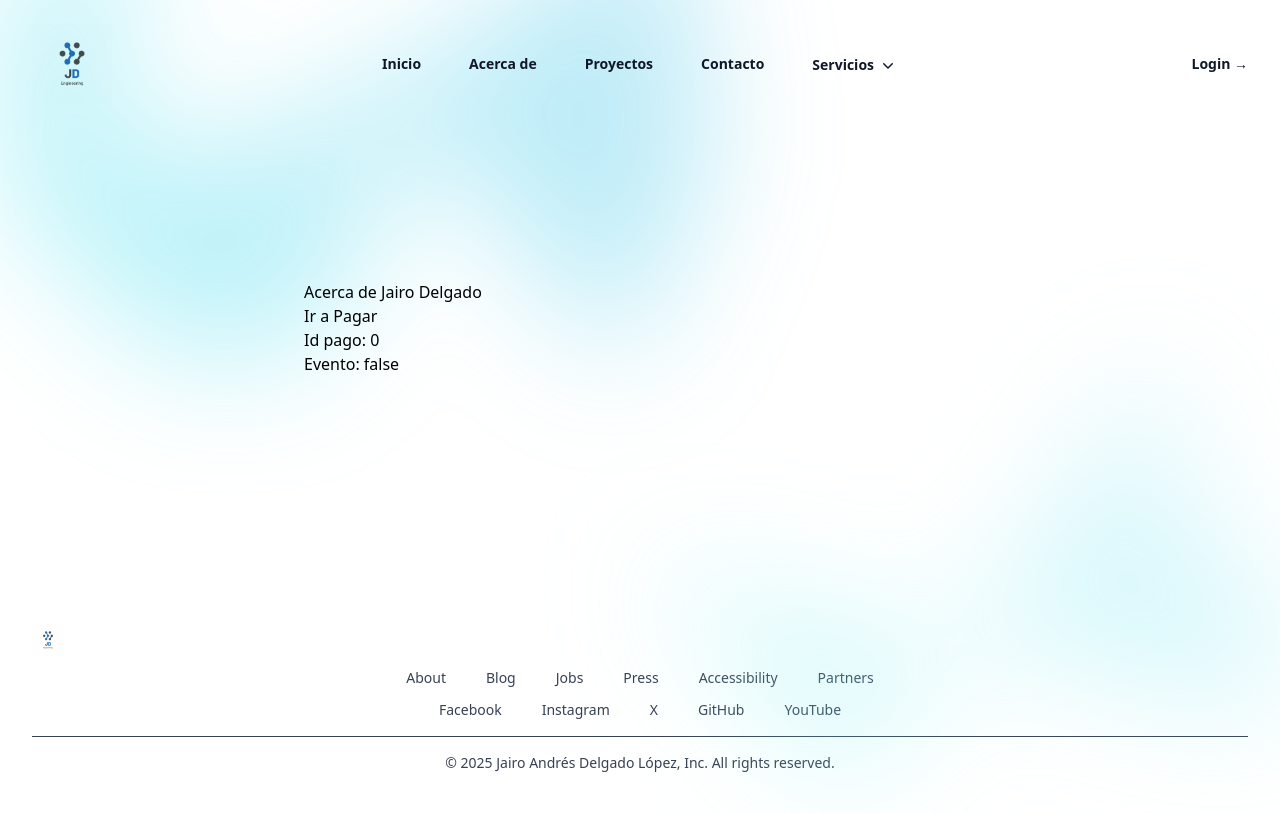
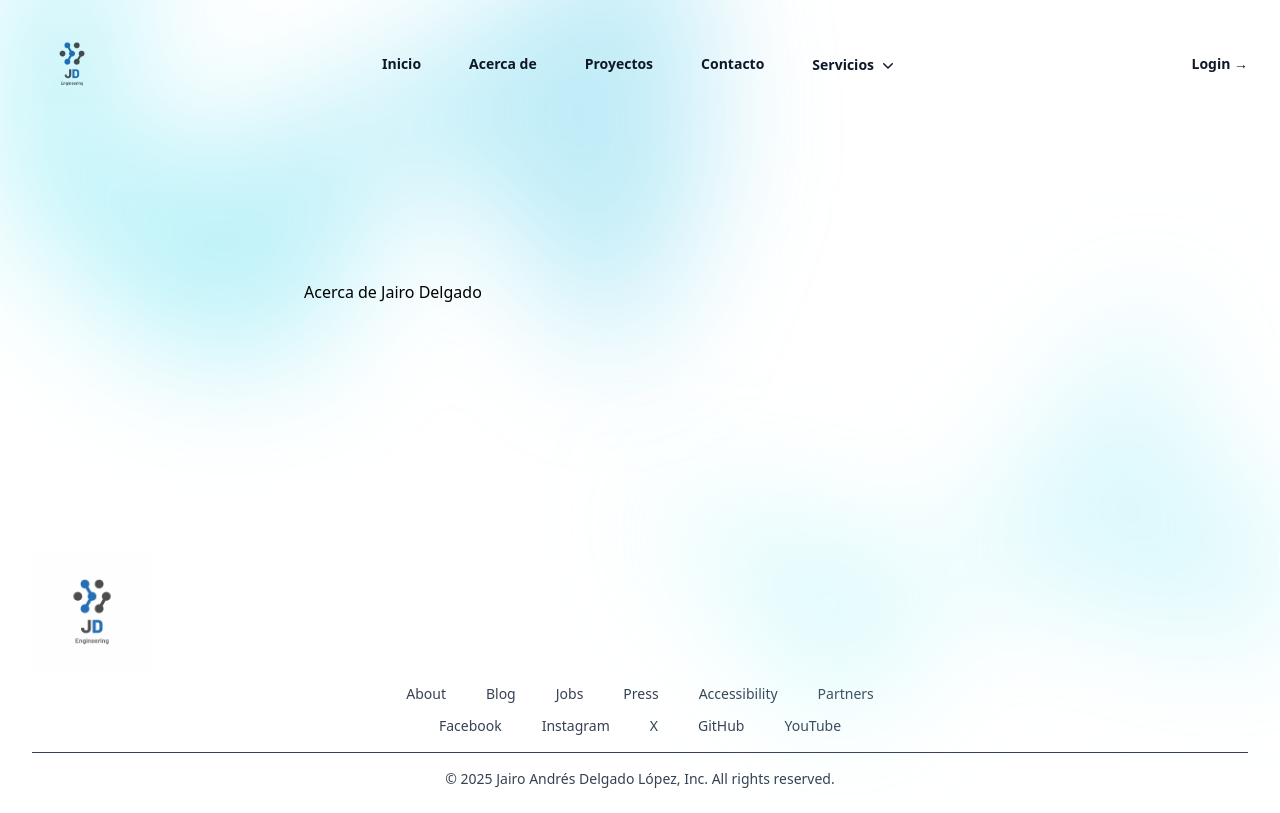
Before and after one commit to jdelgadoutp/jairodelgadoapp, a Vue app: page /about in a window 1280 px wide. Built offline with nearby package versions, Linux system fonts and the light colour scheme.

Commit message:
Registro de dominio www.jairodelgado.com

```diff
--- a/src/components/About.vue
+++ b/src/components/About.vue
@@ -1,9 +1,9 @@
 <template>
     <div class="mx-auto max-w-2xl py-32 sm:py-48 lg:py-56">
         <h1>Acerca de Jairo Delgado</h1>
-        <router-link :to="{ name: 'irAExterno' }">Ir a Pagar</router-link>
+<!--         <router-link :to="{ name: 'irAExterno' }">Ir a Pagar</router-link>
         <p>Id pago: {{ id }}</p>
-        <p>Evento: {{ env }}</p>
+        <p>Evento: {{ env }}</p> -->
     </div>
 </template>
 
--- a/src/views/Footers.vue
+++ b/src/views/Footers.vue
@@ -4,7 +4,7 @@
             <div class="flex lg:flex-1">
                 <a href="#" class="-m-1.5 p-1.5">
                     <span class="sr-only">Enginer Jairo Delgado</span>
-                    <img class="h-8 w-auto" src="@/assets/logojairodelgado.png" alt="" />
+                    <img class="h-30 w-auto" src="@/assets/logojairodelgado.png" alt="" />
                 </a>
             </div>
             <!-- Contenedor principal -->
```
